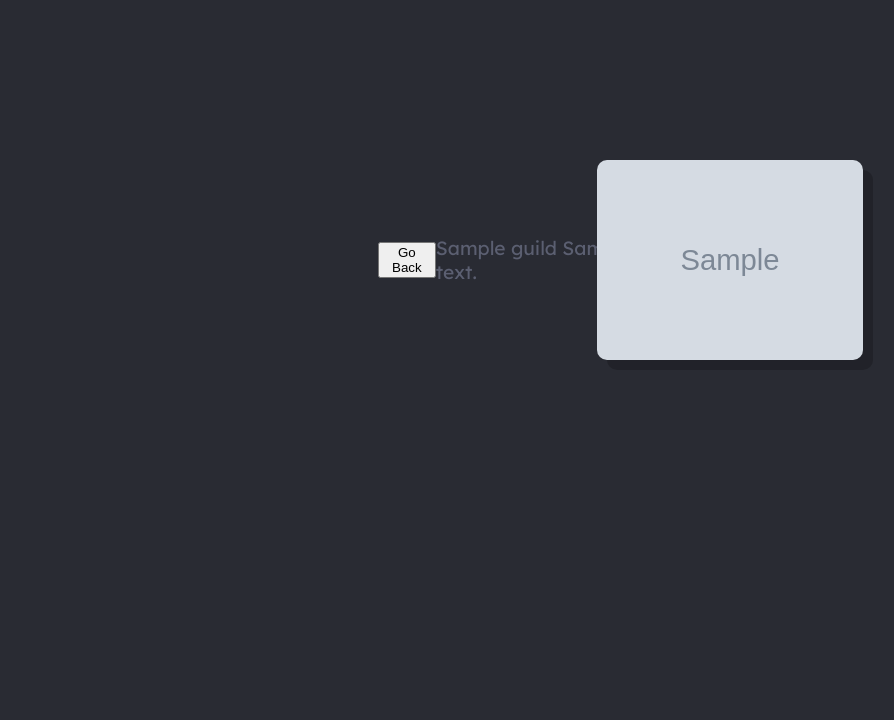
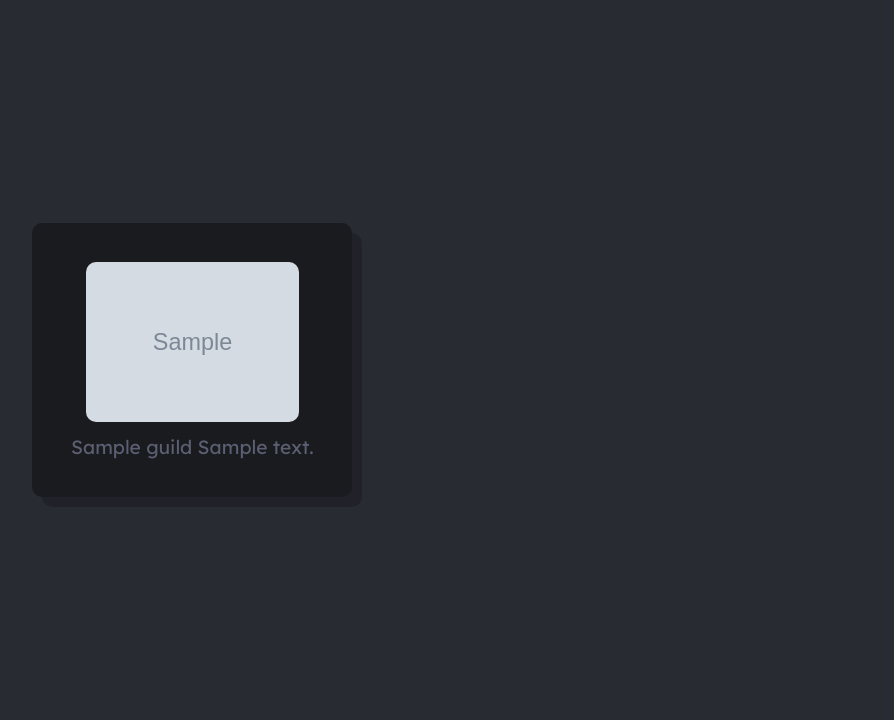
Before and after one commit to RGCSERG/spacecases.io, a Flask app: template webstart/templates/invite_server.html in a window 1280 px wide. Shown: the part 80-800 px from the top of the page, without its empty margins (38-932 px from the left). Run offline with Flask 2, Linux system fonts and the light colour scheme; the template is opened without the code that fills it: most values are stand-ins (such as "Sample title", 1, 10 or a date in 2020); grey boxes marked "Sample" are stand-in pictures.

Commit message:
added invite server grid

```diff
--- a/webstart/static/style.css
+++ b/webstart/static/style.css
@@ -137,6 +137,7 @@ h1 {
     cursor: pointer;
 }
 .dropdown {
+    z-index: 10;
     width: 12vw;
     height: auto;
     background-color: var(--colour5);
@@ -273,3 +274,40 @@ h1 {
 .global {
     visibility: visible;
 }
+.server-grid {
+    display: grid;
+    grid-template-columns: repeat(3,30vw);
+    justify-items: center;
+    gap: 2vw;
+}
+.server-page-wrapper {
+    display: flex;
+    justify-content: center;
+    align-items: center;
+    width: auto;
+    height: 90vh;
+}
+.server-wrapper {
+    background: var(--colour5);
+    box-shadow: 10px 10px rgba(0, 0, 0, .2);
+    border-radius: 10px;
+    display: flex;
+    justify-content: center;
+    align-items: center;
+    flex-direction: column;
+    width: 25vw;
+    height: auto;
+    gap: 1vh;
+    padding: 3vw;
+}
+.server-wrapper a {
+    display: block;
+}
+.server-wrapper img {
+    border-radius: 10px;
+    height: clamp(5vh,20vh,30vh);
+    width: auto;
+}
+.server-wrapper p {
+    text-align: center;
+}
--- a/webstart/templates/invite_server.html
+++ b/webstart/templates/invite_server.html
@@ -1,27 +1,26 @@
 {% extends 'index.html' %} {% block content %} {% if guilds %}
-<section class="main-section">
-    <div class="section" id="first-section">
-        <div class="front-buttons">
-            <button onclick="goBack()" target="_blank">Go Back</button>
+<section class="server-page-wrapper">
+  <div class="server-grid">
     {% for guild in guilds %}
-            <p>
-                    {{guild.name}}
-
-                    {%if guild.description%}
-                        {{guild.description}}
-                    {%endif%}
-            </p>
-            <div class="image-stack">
+    <div class="server-wrapper">
+      <a
+        href="https://discord.com/api/oauth2/authorize?client_id=1025496377939197972&permissions=395136993280&guild_id={{str(guild.id)}}&scope=bot"
+        target="_blank"
+      >
         {% if guild.icon_url%}
         <img src="{{guild.icon_url}}" alt="guild image" />
         {% else %}
-                <img src="{{ url_for('static',filename='images/discord-mark-white.svg') }}" alt="guild image" />
+        <img
+          src="{{ url_for('static',filename='images/discord-mark-white.svg') }}"
+          alt="guild image"
+        />
         {%endif%}
-                <a href="https://discord.com/api/oauth2/authorize?client_id=1025496377939197972&permissions=395136993280&guild_id={{str(guild.id)}}&scope=bot" target="_blank">Setup</a>
+      </a>
+      <p>
+        {{guild.name}} {%if guild.description%} {{guild.description}} {%endif%}
+      </p>
     </div>
     {% endfor %}
   </div>
-    </div>
-  </div>
 </section>
 {% endif %} {% endblock %}
```
Lines whose indentation alone changed are shown as unchanged.
